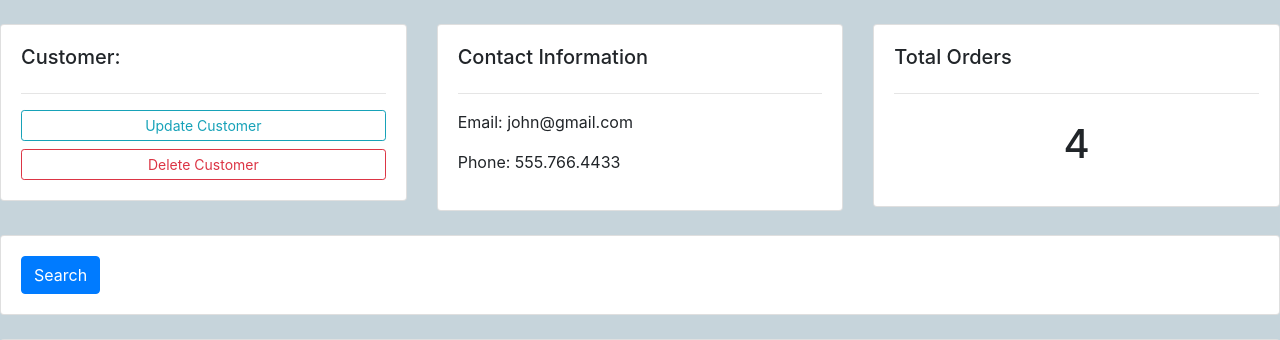
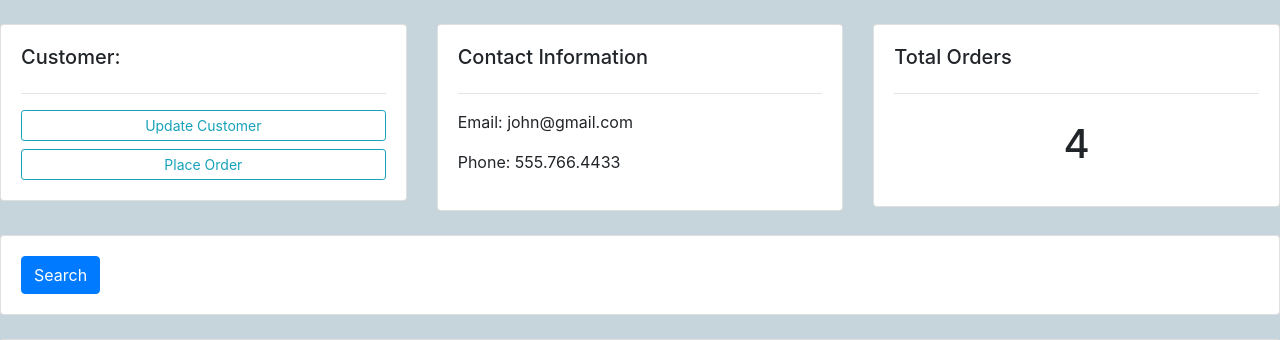
Before and after one commit to helmy0/Reachify, a Django app: page /customer/1/ in a window 1280 px wide. Shown: the part 56-396 px from the top of the page. Run offline with Django 5.2, Linux system fonts and the light colour scheme; data comes from the database, SQL or seed files in the repository; both versions use the stored data as it was after the commit.

Commit message:
added inline formset

```diff
--- a/CRM/settings.py
+++ b/CRM/settings.py
@@ -107,7 +107,7 @@ AUTH_PASSWORD_VALIDATORS = [
 
 LANGUAGE_CODE = "en-us"
 
-TIME_ZONE = "UTC"
+TIME_ZONE = "Europe/London"
 
 USE_I18N = True
 
--- a/accounts/templates/customer.html
+++ b/accounts/templates/customer.html
@@ -11,7 +11,7 @@
             <h5>Customer:</h5>
             <hr>
             <a class="btn btn-outline-info  btn-sm btn-block" href="">Update Customer</a>
-            <a class="btn btn-outline-danger  btn-sm btn-block" href="">Delete Customer</a>
+            <a class="btn btn-outline-info  btn-sm btn-block" href="{% url 'create_order' customer.id %}">Place Order</a>
 
         </div>
     </div>
--- a/accounts/templates/dashboard.html
+++ b/accounts/templates/dashboard.html
@@ -37,7 +37,6 @@
         <h5>LAST 5 ORDERS</h5>
         <hr>
         <div class="card card-body">
-            <a class="btn btn-primary btn-sm btn-block" href="{% url 'create_order' %}">Create Order</a>
             <table class="table table-sm">
                 <tr>
                     <th>Product</th>
--- a/accounts/urls.py
+++ b/accounts/urls.py
@@ -8,8 +8,8 @@ urlpatterns = [
     path("products/", views.products, name='products'),
     path("customer/<str:pk>/", views.customer, name='customer'), # <str:pk> is used to pass in the user ID and forwads it to .views.
 
-    path('create_order/', views.createOrder, name="create_order"),
-    path('update_order/<str:pk>', views.updateOrder, name="update_order"),
-    path('delete_order/<str:pk>', views.deleteOrder, name="delete_order"),
+    path('create_order/<str:pk>/', views.createOrder, name="create_order"),
+    path('update_order/<str:pk>/', views.updateOrder, name="update_order"),
+    path('delete_order/<str:pk>/', views.deleteOrder, name="delete_order"),
 
 ]
--- a/accounts/views.py
+++ b/accounts/views.py
@@ -1,5 +1,6 @@
 from django.http import HttpResponse
-from django.shortcuts import render, redirect
+from django.forms import inlineformset_factory
+from django.shortcuts import render,redirect
 from .models import *
 from .forms import OrderForm
 
@@ -37,17 +38,24 @@ def customer(request, pk):
     context = {'customer':customer, 'orders':orders, 'customer_orders_count':customer_orders_count}
     return render(request,'customer.html', context)
 
-def createOrder(request):
-    form = OrderForm
-    context = {'form':form}
+def createOrder(request, pk):
+    OrderFormSet = inlineformset_factory(Customer, Order, fields = ('product', 'status'))
+    customer = Customer.objects.get(id=pk)
+    formset = OrderFormSet(instance=customer)
+
+    # form = OrderForm(initial={'customer':customer})
 
     if request.method == 'POST': # If request equal to post
         print('Printing POST', request.POST)
-        form = OrderForm(request.POST)
-        if form.is_valid():
-            form.save()
+        formset = OrderFormSet(request.POST, instance=customer)
+        if formset.is_valid():
+            formset.save()
             return redirect('/')
+    context = {'formset':formset}
+
     return render(request, 'order_form.html', context)
+
+
 
 def updateOrder(request, pk):
     order = Order.objects.get(id=pk)
```
Also changed, not shown: accounts/templates/order_form.html (+11 -1 lines), db.sqlite3.
